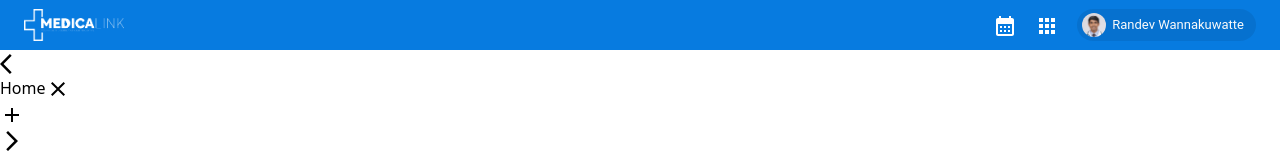
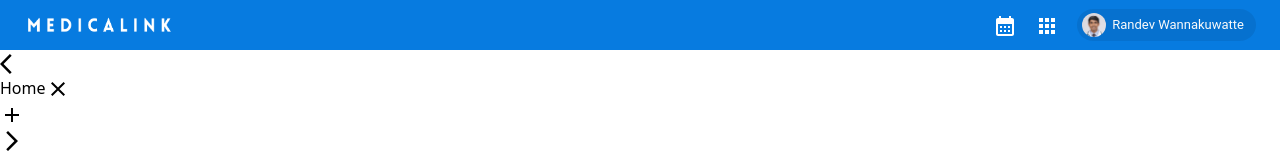
Before and after one commit to NisalaDulanaka/medicalink-ehr-frontend, a React (Vite) app: page / in a window 1280 px wide. Shown: the top 157 px of the page. Built offline with nearby package versions, Linux system fonts and the light colour scheme.

Commit message:
Add temporary logo

```diff
--- a/src/components/app-header/AppHeader.tsx
+++ b/src/components/app-header/AppHeader.tsx
@@ -10,6 +10,7 @@ import Avatar from "@mui/material/Avatar";
 import MenuItem from "@mui/material/MenuItem";
 import CalendarMonthIcon from "@mui/icons-material/CalendarMonth";
 import WhiteLogo from "../../assets/images/whitelogo.png";
+import WhiteLogo2 from "../../assets/images/WhiteLogo2.png";
 import AdminAvatar from "../../assets/images/randev.jpeg";
 import { Chip, IconButton } from "@mui/material";
 import { grey } from "@mui/material/colors";
@@ -90,7 +91,7 @@ function AppHeader() {
             alignItems: "center",
           }}
         >
-          <img src={WhiteLogo} width={100} />
+          <img src={WhiteLogo2} width={150} />
 
           <Box
             sx={{
```
Also changed, not shown: src/assets/images/WhiteLogo2.png (added).
